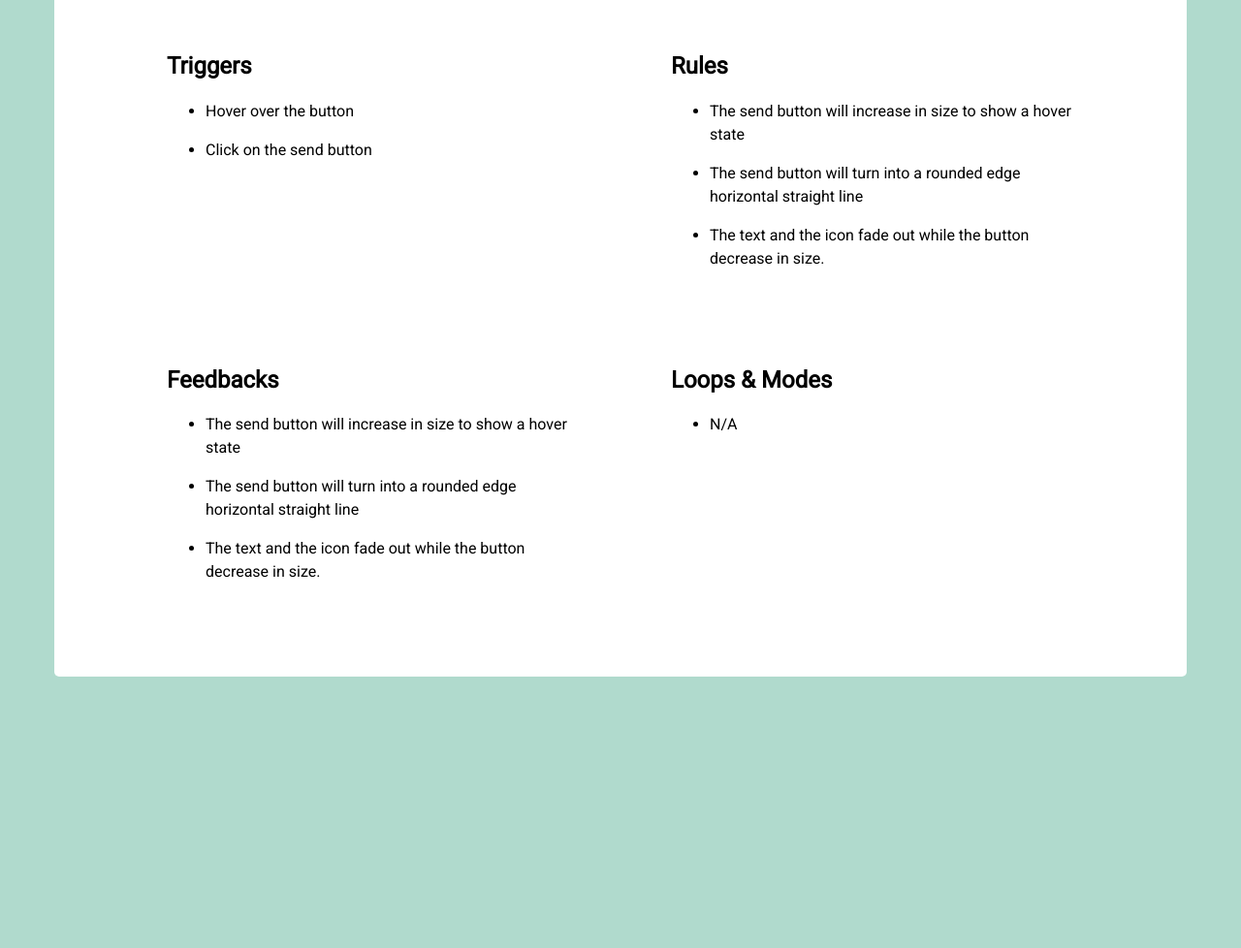
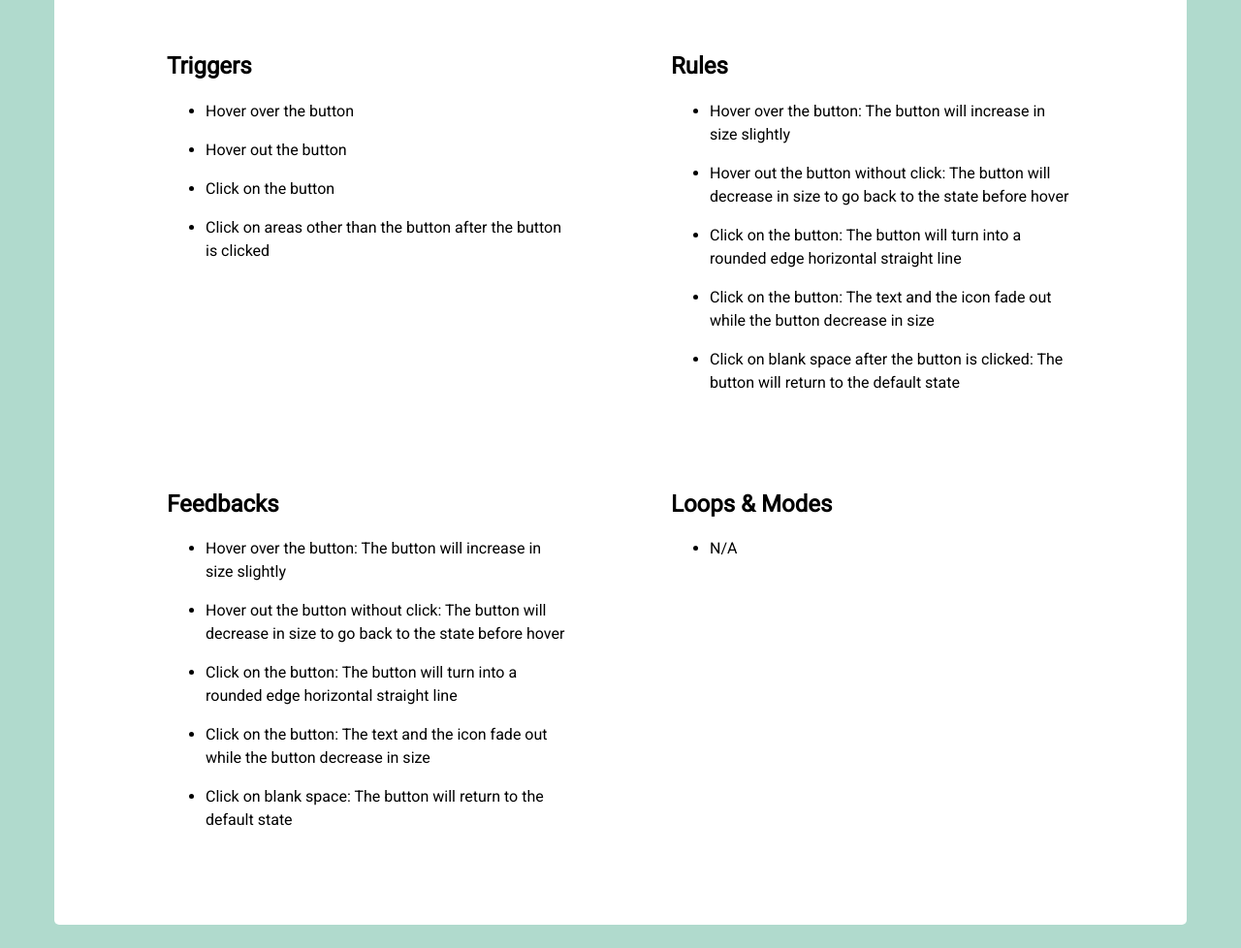
Before and after one commit to lingan233/idm241-lz435, a plain HTML site: page alpha/build/index.html in a window 1280 px wide. Shown: the part 415-1393 px from the top of the page at 97% size. Before the commit the page ends 1137 px from the top, so only its background shows below. Drawn offline with Linux system fonts and the light colour scheme.

Commit message:
Add files via upload

```diff
--- a/alpha/build/index.html
+++ b/alpha/build/index.html
@@ -28,23 +28,29 @@
                     <h2>Triggers</h2>
                     <ul>
                         <li>Hover over the button</li>
-                        <li>Click on the send button</li>
+                        <li>Hover out the button</li>
+                        <li>Click on the button</li>
+                        <li>Click on areas other than the button after the button is clicked</li>
                     </ul>
                 </div>
                 <div class="topic">
                     <h2>Rules</h2>
                     <ul>
-                        <li>The send button will increase in size to show a hover state</li>
-                        <li>The send button will turn into a rounded edge horizontal straight line</li>
-                        <li>The text and the icon fade out while the button decrease in size. </li>
+                        <li>Hover over the button: The button will increase in size slightly</li>
+                        <li>Hover out the button without click: The button will decrease in size to go back to the state before hover</li>
+                        <li>Click on the button: The button will turn into a rounded edge horizontal straight line</li>
+                        <li>Click on the button: The text and the icon fade out while the button decrease in size</li>
+                        <li>Click on blank space after the button is clicked: The button will return to the default state</li>
                     </ul>
                 </div>
                 <div class="topic">
                     <h2>Feedbacks</h2>
                     <ul>
-                        <li>The send button will increase in size to show a hover state</li>
-                        <li>The send button will turn into a rounded edge horizontal straight line</li>
-                        <li>The text and the icon fade out while the button decrease in size. </li>
+                        <li>Hover over the button: The button will increase in size slightly</li>
+                        <li>Hover out the button without click: The button will decrease in size to go back to the state before hover</li>
+                        <li>Click on the button: The button will turn into a rounded edge horizontal straight line</li>
+                        <li>Click on the button: The text and the icon fade out while the button decrease in size</li>
+                        <li>Click on blank space: The button will return to the default state</li>
                     </ul>
                 </div>
                 <div class="topic">
--- a/alpha/build/main.css
+++ b/alpha/build/main.css
@@ -38,6 +38,7 @@
      margin: 2rem auto;
      height: 2.5rem;
      width: 6rem;
+     cursor: pointer;
  }
 
  .btn-items {
@@ -78,6 +79,7 @@
      animation-name: shrink;
      animation-duration: .5s;
      animation-fill-mode: forwards;
+     cursor: default;
  }
 
  .btn:focus .btn-items {
@@ -109,7 +111,7 @@
 
  @media only screen and (min-width: 90rem) {
      .wrapper {
-         width: 87.5%;
+         width: 90%;
      }
      .topic {
          width: 20%;
```
